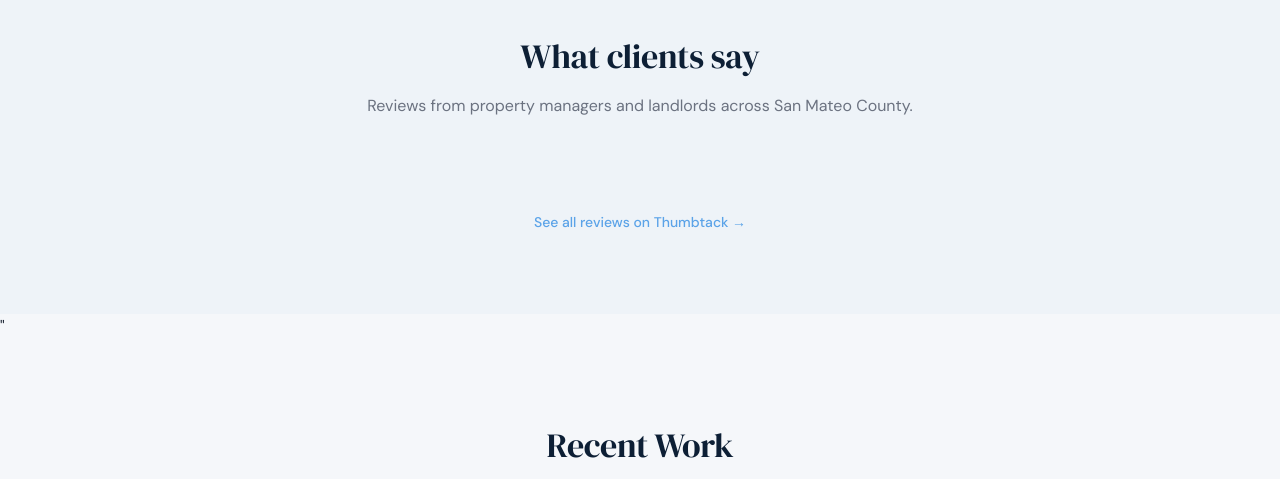
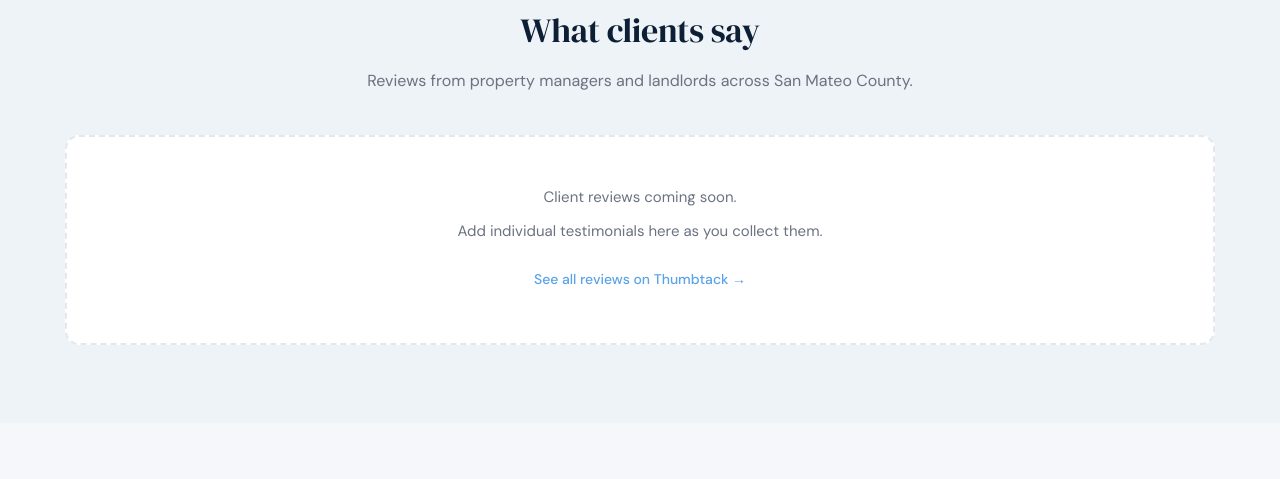
Before and after one commit to StiliIlist/ensolio-site, a plain HTML site: page index.html in a window 1280 px wide. Shown: the part 3300-3779 px from the top of the page. Drawn offline with Linux system fonts and the light colour scheme; a script that the page names is missing.

Commit message:
Add reviews placeholder and remove scroll functionality

```diff
--- a/index.html
+++ b/index.html
@@ -674,6 +674,38 @@
 
     .footer-note{color:var(--gray);font-size:14px;margin-top:12px;}
 
+    /* ── Reviews placeholder ─────────────────── */
+    .reviews-placeholder{
+      background:var(--white);
+      border:2px dashed var(--border);
+      border-radius:var(--radius);
+      padding:48px 32px;
+      text-align:center;
+      color:var(--gray);
+      font-size:15px;
+      line-height:1.7;
+    }
+
+    .reviews-placeholder p{
+      margin:0 0 8px;
+    }
+
+    .reviews-placeholder .reviews-link{
+      display:inline-block;
+      margin-top:16px;
+      color:var(--blue-accent);
+      font-size:14px;
+      font-weight:500;
+      border-bottom:1px solid transparent;
+      transition:border-color 0.2s;
+      padding-bottom:2px;
+    }
+
+    .reviews-placeholder .reviews-link:hover{
+      border-color:var(--blue-accent);
+    }
+    /* ─────────────────────────────────────────── */
+
     footer{
       background:var(--navy);
       color:var(--white);
@@ -720,65 +752,6 @@
 
     .footer-copy{color:rgba(255,255,255,0.4);font-size:13px;}
 
-    /* ── Reviews scroll ──────────────────────── */
-    .reviews-scroll-wrap{
-      width:100%;
-      overflow-x:auto;
-      -webkit-overflow-scrolling:touch;
-      scrollbar-width:thin;
-      scrollbar-color:var(--blue-accent) transparent;
-      padding:4px 0 16px;
-    }
-
-    .reviews-scroll-wrap::-webkit-scrollbar{
-      height:4px;
-    }
-
-    .reviews-scroll-wrap::-webkit-scrollbar-track{
-      background:transparent;
-    }
-
-    .reviews-scroll-wrap::-webkit-scrollbar-thumb{
-      background:var(--blue-accent);
-      border-radius:2px;
-      opacity:0.5;
-    }
-
-    .reviews-scroll-inner{
-      display:flex;
-      width:max-content;
-      padding:0 calc((100vw - min(92%, 1150px)) / 2);
-    }
-
-    /* Force SociableKit widget to show 4 cards in a row */
-    .reviews-scroll-inner .sk-ww-thumbtack-reviews{
-      display:flex !important;
-      flex-direction:row !important;
-      flex-wrap:nowrap !important;
-      gap:20px;
-    }
-
-    .reviews-scroll-inner .sk-ww-thumbtack-reviews > *{
-      flex:0 0 300px !important;
-      width:300px !important;
-      max-width:300px !important;
-    }
-
-    .reviews-link{
-      display:inline-block;
-      color:var(--blue-accent);
-      font-size:14px;
-      font-weight:500;
-      border-bottom:1px solid transparent;
-      transition:border-color 0.2s;
-      padding-bottom:2px;
-    }
-
-    .reviews-link:hover{
-      border-color:var(--blue-accent);
-    }
-    /* ─────────────────────────────────────────── */
-
     @media (max-width: 980px){
       .hero-grid,
       .service-box,
@@ -820,7 +793,7 @@
         </div>
       </nav>
       <div class="nav-right">
-        <a class="nav-phone" href="tel:+1653078150">(650) 307-8150</a>
+        <a class="nav-phone" href="tel:+16503078150">(650) 307-8150</a>
         <a class="nav-cta" href="#contact">Request Quote</a>
       </div>
     </div>
@@ -1016,30 +989,26 @@
       </div></div>
     </section>
 
-   " <!-- Thumbtack Reviews -->
+    <!-- Reviews (placeholder — add real client quotes here) -->
     <section id="reviews" aria-labelledby="reviews-heading" style="background:#eef3f8;">
       <div class="container">
         <div class="section-head">
           <h2 id="reviews-heading">What clients say</h2>
           <p>Reviews from property managers and landlords across San Mateo County.</p>
         </div>
-      </div>
-      <div class="reviews-scroll-wrap">
-        <div class="reviews-scroll-inner">
-          <div class='sk-ww-thumbtack-reviews' data-embed-id='25668284'></div>
-          <script src='https://widgets.sociablekit.com/thumbtack-reviews/widget.js' defer></script>
+        <div class="reviews-placeholder">
+          <p>Client reviews coming soon.</p>
+          <p>Add individual testimonials here as you collect them.</p>
+          <a
+            href="https://www.thumbtack.com/ca/millbrae/handyman/stilian/service/515833858714943497"
+            target="_blank"
+            rel="noopener noreferrer"
+            class="reviews-link"
+          >See all reviews on Thumbtack &rarr;</a>
         </div>
       </div>
-      <div class="container" style="text-align:center; margin-top:28px;">
-        <a
-          href="https://www.thumbtack.com/ca/millbrae/handyman/stilian/service/515833858714943497"
-          target="_blank"
-          rel="noopener noreferrer"
-          class="reviews-link"
-        >See all reviews on Thumbtack &rarr;</a>
-      </div>
     </section>
-"
+
     <!-- Recent Work -->
     <section id="projects" aria-labelledby="projects-heading">
       <div class="container">
@@ -1097,7 +1066,7 @@
             <h3>Contact EnSolio</h3>
             <p>Ready to discuss a repair, turnover, installation, or workplace support need? Reach out and share the details.</p>
             <ul class="contact-list">
-              <li><strong>Email:</strong> <a href="/cdn-cgi/l/email-protection#7e171018113e1b100d11121711501d1113"><span class="__cf_email__" data-cfemail="472e29212807222934282b2e286924282a">[email&#160;protected]</span></a></li>
+              <li><strong>Email:</strong> <a href="mailto:info@ensolio.com">info@ensolio.com</a></li>
               <li>
                 <strong>LinkedIn:</strong>
                 <a href="https://www.linkedin.com/company/ensolio/" target="_blank" rel="noopener noreferrer" class="linkedin-link">Connect with EnSolio</a>
@@ -1161,4 +1130,11 @@
         <a href="#about">About</a>
         <a href="#reviews">Reviews</a>
         <a href="#projects">Projects</a>
-        <a href="#contac
+        <a href="#contact">Contact</a>
+      </div>
+      <div class="footer-copy">&copy; 2025 EnSolio LLC. All rights reserved.</div>
+    </div>
+  </footer>
+
+</body>
+</html>
```
